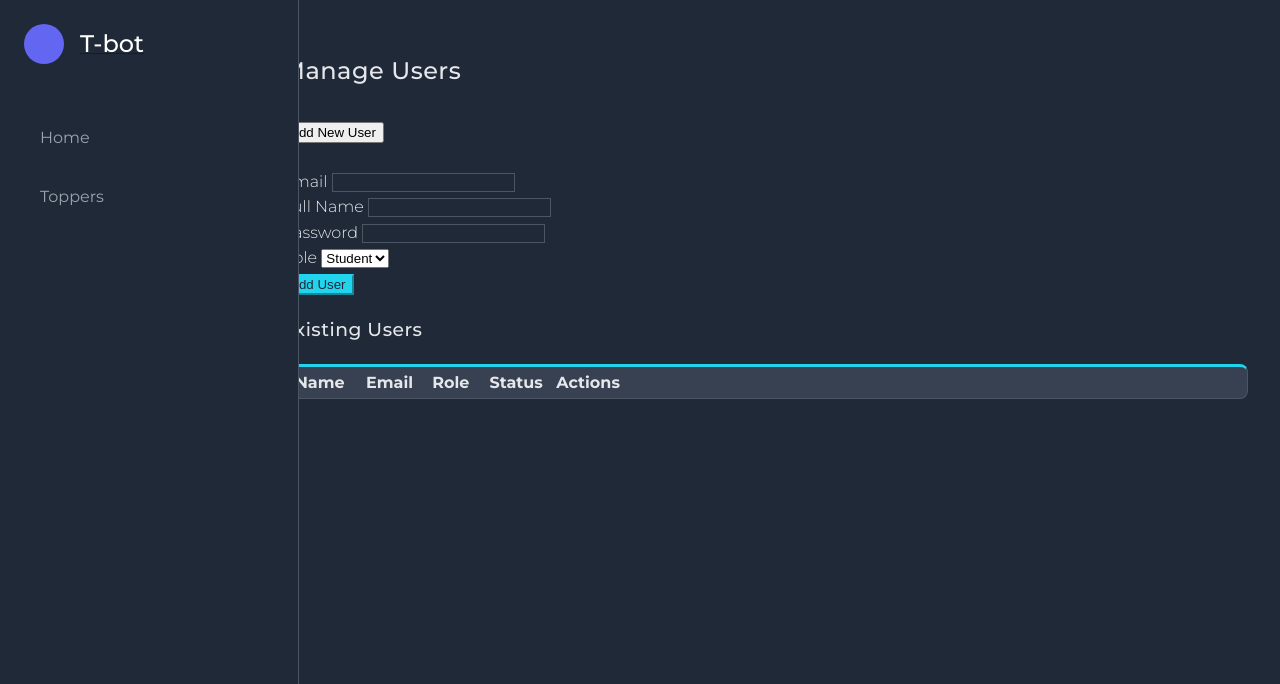
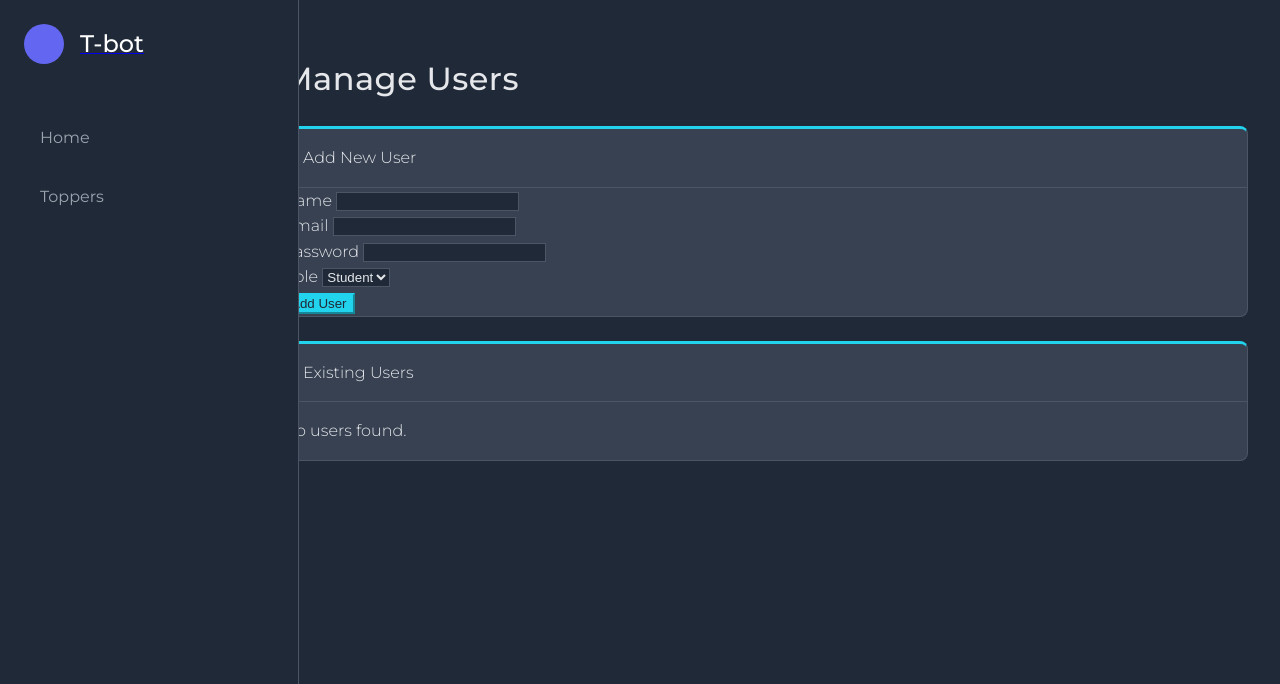
Before and after one commit to Krisp-arch/tbot-school-app, a Flask app: template templates/admin/manage_users.html in a window 1280 px wide. Shown: the top 684 px of the page. Run offline with Flask 3, Linux system fonts and the light colour scheme; the template is opened without the code that fills it, so the values that code supplies are empty; parts of the project's set-up code (start-up, migrations or seed data) failed here and were passed over.

Commit message:
feat: Standardize all templates with professional CSS theme1

```diff
--- a/templates/admin/manage_courses.html
+++ b/templates/admin/manage_courses.html
@@ -4,10 +4,11 @@
 {% block content %}
 <div class="d-flex justify-content-between align-items-center mb-4">
     <h1>Manage Courses</h1>
-    <a href="{{ url_for('add_course') }}" class="btn btn-primary">Add New Course</a>
+    <a href="{{ url_for('add_course') }}" class="btn btn-success">Add New Course</a>
 </div>
 
 <div class="card">
+    <div class="card-header">Existing Courses</div>
     <div class="card-body p-0">
         {% if courses %}
         <table class="table table-hover mb-0">
@@ -32,7 +33,7 @@
             </tbody>
         </table>
         {% else %}
-        <p class="text-center p-4">No courses have been added yet.</p>
+        <p class="text-center p-4 text-muted">No courses have been added yet.</p>
         {% endif %}
     </div>
 </div>
--- a/templates/admin/manage_users.html
+++ b/templates/admin/manage_users.html
@@ -1,55 +1,45 @@
 {% extends "layout.html" %}
 {% block title %}Manage Users{% endblock %}
+
 {% block content %}
-<div class="d-flex justify-content-between align-items-center mb-3">
-    <h2>Manage Users</h2>
+<h1 class="mb-4">Manage Users</h1>
+
+<!-- Add New User Form -->
+<div class="card mb-4">
+    <div class="card-header">Add New User</div>
+    <div class="card-body">
+        <form method="POST" class="row g-3 align-items-end">
+            <div class="col-md-3">
+                <label for="name" class="form-label">Name</label>
+                <input type="text" class="form-control" name="name" required>
             </div>
-
-<!-- Add User Accordion -->
-<div class="accordion mb-4" id="addUserAccordion">
-    <div class="accordion-item">
-        <h2 class="accordion-header" id="headingOne">
-            <button class="accordion-button collapsed" type="button" data-bs-toggle="collapse" data-bs-target="#collapseOne" aria-expanded="false" aria-controls="collapseOne">
-                Add New User
-            </button>
-        </h2>
-        <div id="collapseOne" class="accordion-collapse collapse" aria-labelledby="headingOne" data-bs-parent="#addUserAccordion">
-            <div class="accordion-body">
-                <form method="POST" action="{{ url_for('manage_users') }}">
-                    <div class="row g-3 align-items-end">
-                        <div class="col-md-3">
+            <div class="col-md-4">
                 <label for="email" class="form-label">Email</label>
-                            <input type="email" name="email" id="email" class="form-control" required>
+                <input type="email" class="form-control" name="email" required>
             </div>
             <div class="col-md-3">
-                            <label for="name" class="form-label">Full Name</label>
-                            <input type="text" name="name" id="name" class="form-control" required>
-                        </div>
-                        <div class="col-md-2">
                 <label for="password" class="form-label">Password</label>
-                            <input type="password" name="password" id="password" class="form-control" required>
+                <input type="password" class="form-control" name="password" required>
             </div>
             <div class="col-md-2">
                 <label for="role" class="form-label">Role</label>
-                            <select name="role" id="role" class="form-select">
+                <select name="role" class="form-control">
                     <option value="student">Student</option>
                     <option value="admin">Admin</option>
                 </select>
             </div>
-                        <div class="col-md-2">
-                            <button type="submit" class="btn btn-success w-100">Add User</button>
-                        </div>
+            <div class="col-12">
+                <button type="submit" class="btn btn-success">Add User</button>
             </div>
         </form>
     </div>
 </div>
-    </div>
-</div>
 
 <!-- Existing Users Table -->
-<h3>Existing Users</h3>
 <div class="card">
+    <div class="card-header">Existing Users</div>
     <div class="card-body p-0">
+        {% if users %}
         <table class="table table-hover mb-0">
             <thead>
                 <tr>
@@ -57,7 +47,7 @@
                     <th>Email</th>
                     <th>Role</th>
                     <th>Status</th>
-                    <th style="width: 20%;">Actions</th>
+                    <th style="width: 15%;">Actions</th>
                 </tr>
             </thead>
             <tbody>
@@ -66,25 +56,22 @@
                     <td class="align-middle">{{ user.name }}</td>
                     <td class="align-middle">{{ user.email }}</td>
                     <td class="align-middle">{{ user.role|title }}</td>
-                    <td class="align-middle">
-                        {% if user.status == 'active' %}
-                            <span class="badge bg-success">Active</span>
-                        {% else %}
-                            <span class="badge bg-secondary">Inactive</span>
-                        {% endif %}
-                    </td>
-                    <td class="align-middle">
-                        <a href="{{ url_for('edit_user', user_id=user.id) }}" class="btn btn-secondary btn-sm">Edit</a>
-                        {% if user.status == 'active' %}
-                            <a href="{{ url_for('toggle_user_status', user_id=user.id) }}" class="btn btn-warning btn-sm">Deactivate</a>
-                        {% else %}
-                             <a href="{{ url_for('toggle_user_status', user_id=user.id) }}" class="btn btn-success btn-sm">Activate</a>
+                    <td class="align-middle">{{ user.status|title }}</td>
+                    <td>
+                        <a href="{{ url_for('edit_user', user_id=user.id) }}" class="btn btn-sm btn-secondary">Edit</a>
+                        {% if user.email != current_user.email %}
+                            <a href="{{ url_for('toggle_user_status', user_id=user.id) }}" class="btn btn-sm {% if user.status == 'active' %}btn-danger{% else %}btn-success{% endif %}">
+                                {% if user.status == 'active' %}Deactivate{% else %}Activate{% endif %}
+                            </a>
                         {% endif %}
                     </td>
                 </tr>
                 {% endfor %}
             </tbody>
         </table>
+        {% else %}
+        <p class="text-center p-4 text-muted">No users found.</p>
+        {% endif %}
     </div>
 </div>
 {% endblock %}
--- a/templates/layout.html
+++ b/templates/layout.html
@@ -4,11 +4,10 @@
     <meta charset="utf-8">
     <meta name="viewport" content="width=device-width, initial-scale=1">
     <title>{% block title %}T-Bot School App{% endblock %}</title>
-    <!-- The link to your beautiful custom CSS file -->
+    <!-- Link to your custom CSS -->
     <link rel="stylesheet" href="{{ url_for('static', filename='css/style.css') }}">
 </head>
 <body>
-
     <div class="app-container">
         <!-- Sidebar -->
         <aside class="sidebar">
@@ -20,27 +19,15 @@
             </div>
 
             <ul class="sidebar-nav">
-                <li>
-                    <a href="{{ url_for('home') }}" class="{% if request.endpoint == 'home' %}active{% endif %}">Home</a>
-                </li>
-                <li>
-                    <a href="{{ url_for('toppers') }}" class="{% if request.endpoint == 'toppers' %}active{% endif %}">Toppers</a>
-                </li>
+                <li><a href="{{ url_for('home') }}" class="{% if request.endpoint == 'home' %}active{% endif %}">Home</a></li>
+                <li><a href="{{ url_for('toppers') }}" class="{% if request.endpoint == 'toppers' %}active{% endif %}">Toppers</a></li>
 
                 {% if current_user.is_authenticated and current_user.role == 'admin' %}
                 <hr class="my-3" style="border-color: var(--border-color);">
-                <li>
-                    <a href="{{ url_for('admin_dashboard') }}" class="{% if 'admin_dashboard' in request.endpoint %}active{% endif %}">Admin Dashboard</a>
-                </li>
-                <li>
-                    <a href="{{ url_for('manage_users') }}" class="{% if 'user' in request.endpoint and 'admin' in request.endpoint %}active{% endif %}">Manage Users</a>
-                </li>
-                <li>
-                    <a href="{{ url_for('manage_courses') }}" class="{% if 'course' in request.endpoint and 'admin' in request.endpoint %}active{% endif %}">Manage Courses</a>
-                </li>
-                <li>
-                    <a href="{{ url_for('manage_resources') }}" class="{% if 'resource' in request.endpoint and 'admin' in request.endpoint %}active{% endif %}">Manage Resources</a>
-                </li>
+                <li><a href="{{ url_for('admin_dashboard') }}" class="{% if 'admin_dashboard' in request.endpoint %}active{% endif %}">Admin Dashboard</a></li>
+                <li><a href="{{ url_for('manage_users') }}" class="{% if 'user' in request.endpoint and 'admin' in request.endpoint %}active{% endif %}">Manage Users</a></li>
+                <li><a href="{{ url_for('manage_courses') }}" class="{% if 'course' in request.endpoint and 'admin' in request.endpoint %}active{% endif %}">Manage Courses</a></li>
+                <li><a href="{{ url_for('manage_resources') }}" class="{% if 'resource' in request.endpoint and 'admin' in request.endpoint %}active{% endif %}">Manage Resources</a></li>
                 {% endif %}
             </ul>
 
@@ -60,9 +47,8 @@
             {% with messages = get_flashed_messages(with_categories=true) %}
                 {% if messages %}
                     {% for category, message in messages %}
-                        <div class="alert alert-{{ category or 'info' }} alert-dismissible fade show" role="alert">
+                        <div class="alert alert-{{ category or 'info' }}">
                             {{ message }}
-                            <button type="button" class="btn-close" data-bs-dismiss="alert" aria-label="Close"></button>
                         </div>
                     {% endfor %}
                 {% endif %}
@@ -72,7 +58,7 @@
         </main>
     </div>
 
-    <!-- Bootstrap JS for things like alerts closing -->
-    <script src="https://cdn.jsdelivr.net/npm/bootstrap@5.3.3/dist/js/bootstrap.bundle.min.js"></script>
+    <!-- We don't need Bootstrap JS for this custom theme, but keep it for future use if needed -->
+    <!-- <script src="https://cdn.jsdelivr.net/npm/bootstrap@5.3.3/dist/js/bootstrap.bundle.min.js"></script> -->
 </body>
 </html>
```
Also changed, not shown: templates/admin/dashboard.html (+10 -16 lines), templates/admin/manage_resources.html (+44 -21 lines), templates/course.html (+15 -13 lines), templates/home.html (+21 -39 lines), templates/resource_page.html (+7 -4 lines). Lines whose indentation alone changed are shown as unchanged.
